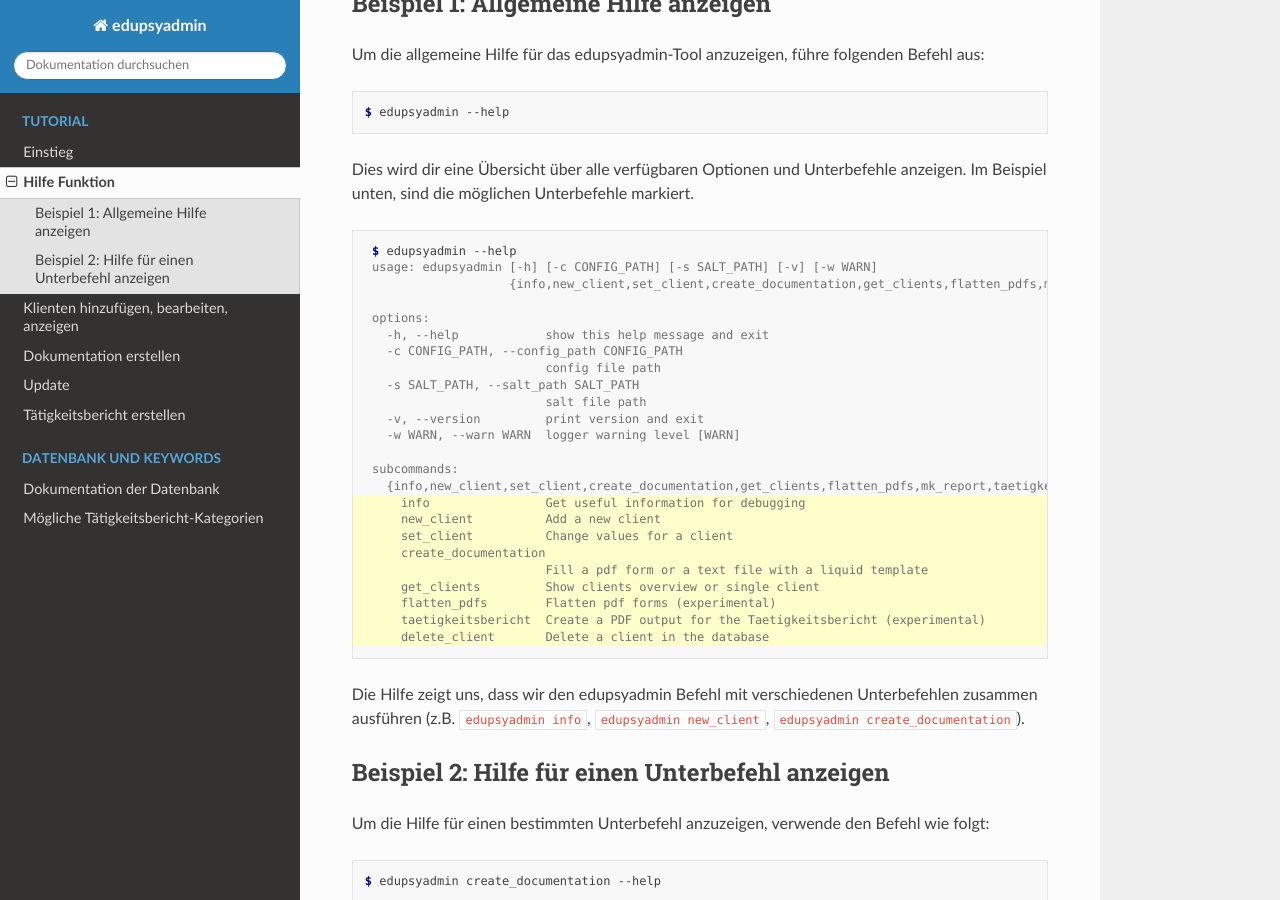
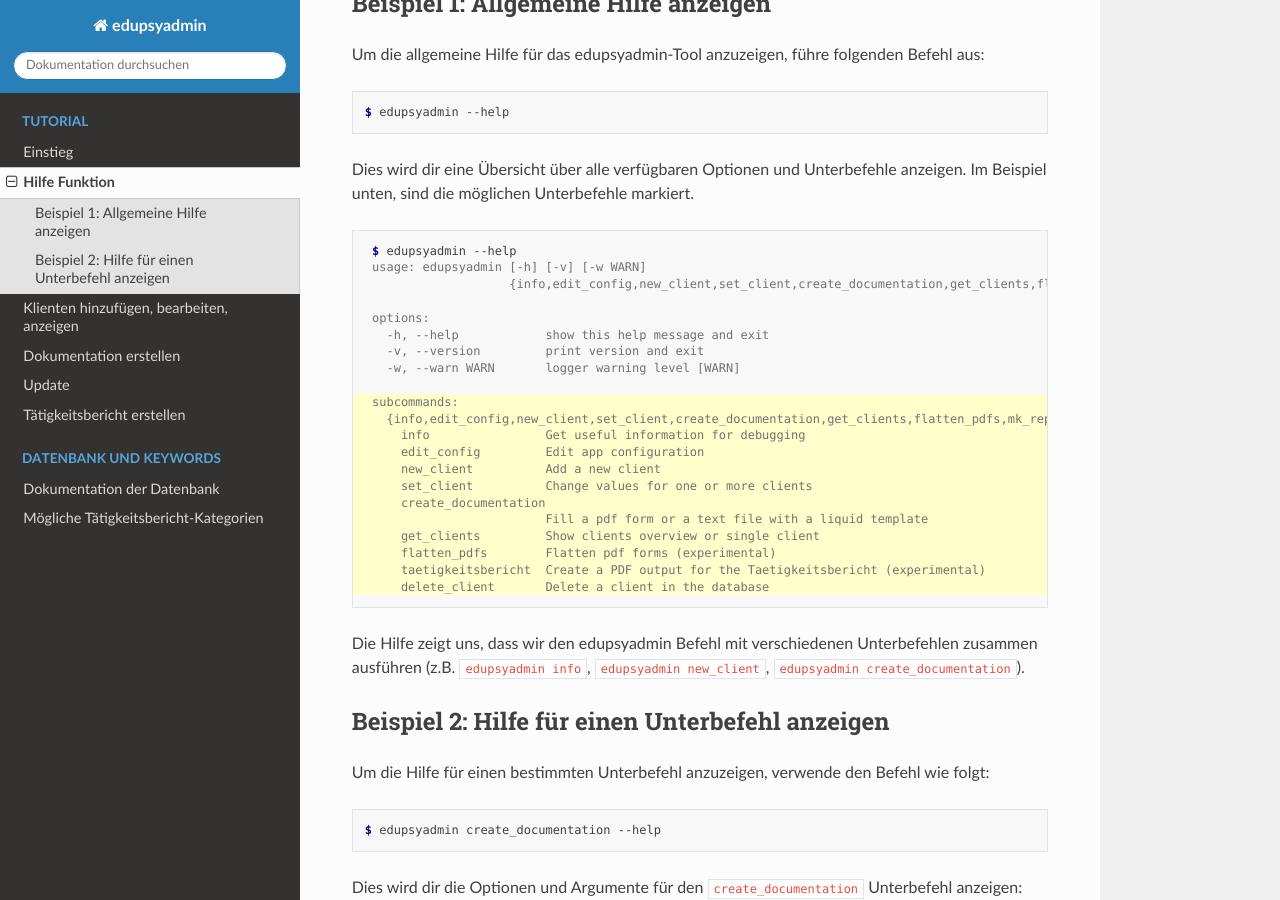
Before and after one commit to LKirst/edupsyadmin, a Sphinx documentation site: the page built from docs/tutorial/helpfunction.rst, in a window 1280 px wide and 900 px high, scrolled down 395 px. Built offline with Sphinx 7.4.7 and the Read the Docs theme 3.1.0, drawn with Linux system fonts in a browser that asks for light colours.

Commit message:
docs(helpfunction.rst): update the example help messages

```diff
--- a/docs/tutorial/helpfunction.rst
+++ b/docs/tutorial/helpfunction.rst
@@ -25,32 +25,30 @@ Dies wird dir eine Übersicht über alle verfügbaren Optionen und Unterbefehle
 anzeigen. Im Beispiel unten, sind die möglichen Unterbefehle markiert.
 
 .. code-block:: console
-   :emphasize-lines: 16-24
+   :emphasize-lines: 10-21
 
     $ edupsyadmin --help
-    usage: edupsyadmin [-h] [-c CONFIG_PATH] [-s SALT_PATH] [-v] [-w WARN]
-                       {info,new_client,set_client,create_documentation,get_clients,flatten_pdfs,mk_report,taetigkeitsbericht,delete_client} ...
+    usage: edupsyadmin [-h] [-v] [-w WARN]
+                       {info,edit_config,new_client,set_client,create_documentation,get_clients,flatten_pdfs,mk_report,taetigkeitsbericht,delete_client} ...
 
     options:
       -h, --help            show this help message and exit
-      -c CONFIG_PATH, --config_path CONFIG_PATH
-                            config file path
-      -s SALT_PATH, --salt_path SALT_PATH
-                            salt file path
       -v, --version         print version and exit
-      -w WARN, --warn WARN  logger warning level [WARN]
+      -w, --warn WARN       logger warning level [WARN]
 
     subcommands:
-      {info,new_client,set_client,create_documentation,get_clients,flatten_pdfs,mk_report,taetigkeitsbericht,delete_client}
+      {info,edit_config,new_client,set_client,create_documentation,get_clients,flatten_pdfs,mk_report,taetigkeitsbericht,delete_client}
         info                Get useful information for debugging
+        edit_config         Edit app configuration
         new_client          Add a new client
-        set_client          Change values for a client
+        set_client          Change values for one or more clients
         create_documentation
                             Fill a pdf form or a text file with a liquid template
         get_clients         Show clients overview or single client
         flatten_pdfs        Flatten pdf forms (experimental)
         taetigkeitsbericht  Create a PDF output for the Taetigkeitsbericht (experimental)
         delete_client       Delete a client in the database
+
 
 Die Hilfe zeigt uns, dass wir den edupsyadmin Befehl mit verschiedenen
 Unterbefehlen zusammen ausführen (z.B. ``edupsyadmin info``, ``edupsyadmin
```
